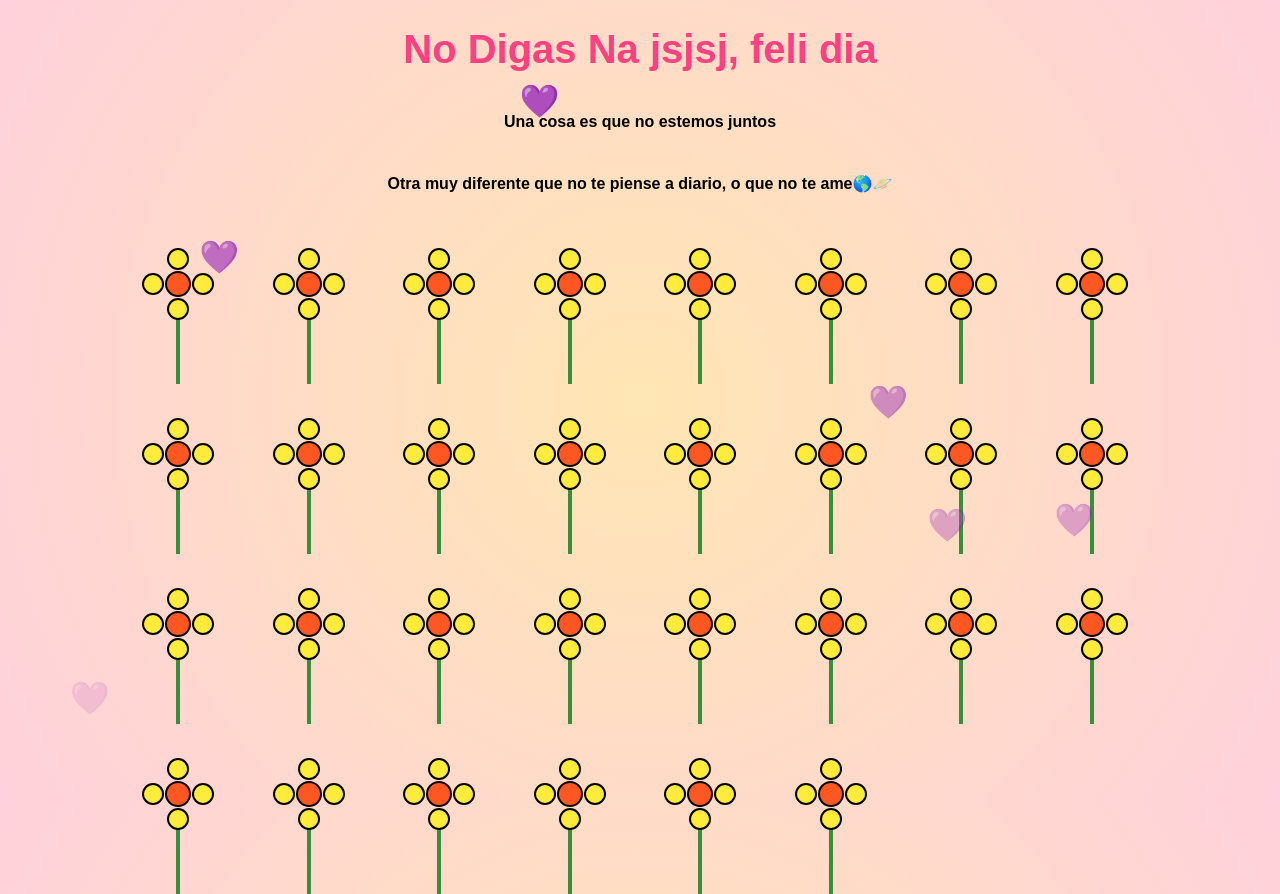
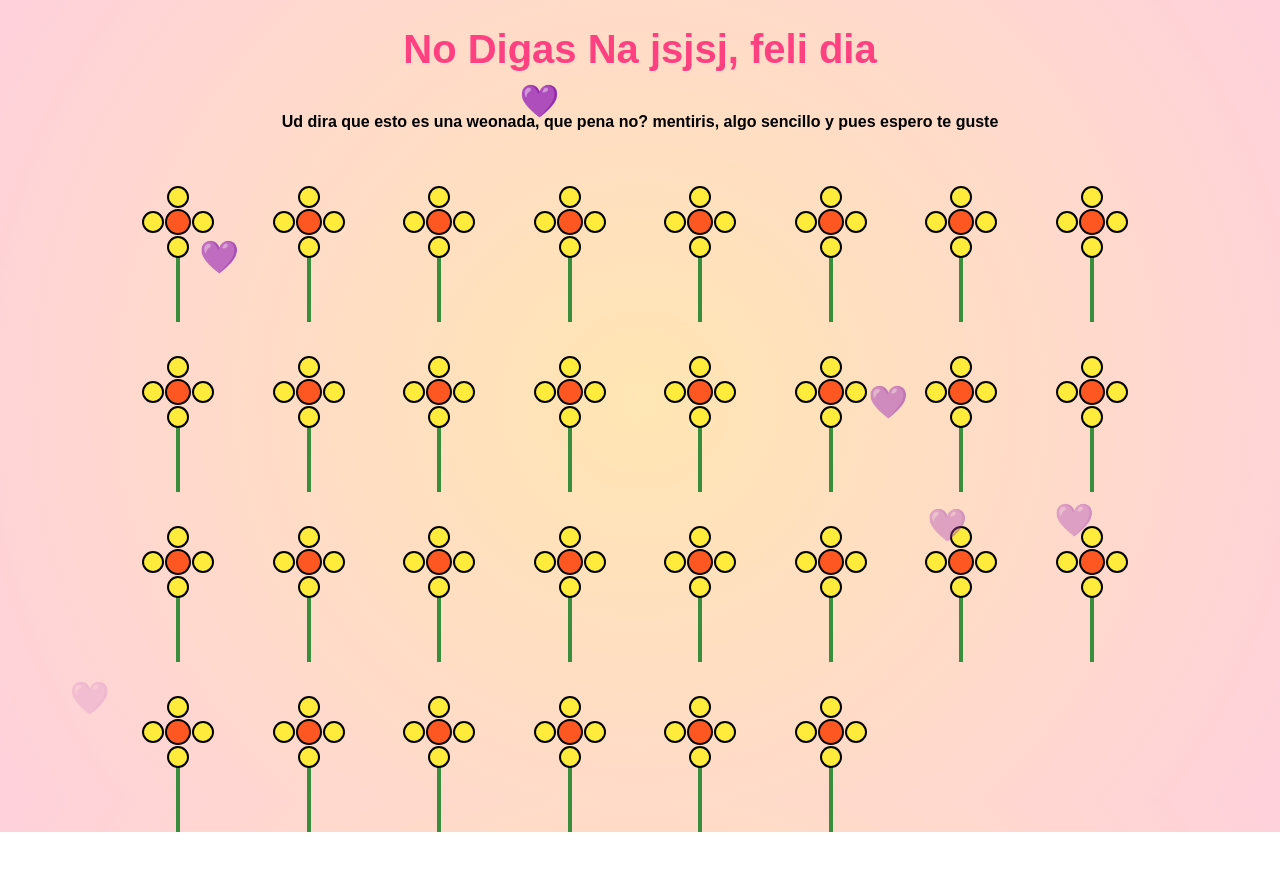
Before and after one commit to KevinJc-2305/21M, a plain HTML site: page index.html in a window 1280 px wide. After the commit the page ends 832 px from the top, so only its background shows below. Drawn offline with Linux system fonts and the light colour scheme.

Commit message:
Actualizar index.html

```diff
--- a/index.html
+++ b/index.html
@@ -8,8 +8,7 @@
 </head>
 <body>
   <h1>No Digas Na jsjsj, feli dia</h1>
-  <h4>Una cosa es que no estemos juntos</h4>
-  <h4>Otra muy diferente que no te piense a diario, o que no te ame🌎🪐</h4>
+  <h4>Ud dira que esto es una weonada, que pena no? mentiris, algo sencillo y pues espero te guste</h4>
   <div class="flower-container"></div>
 
 
```
